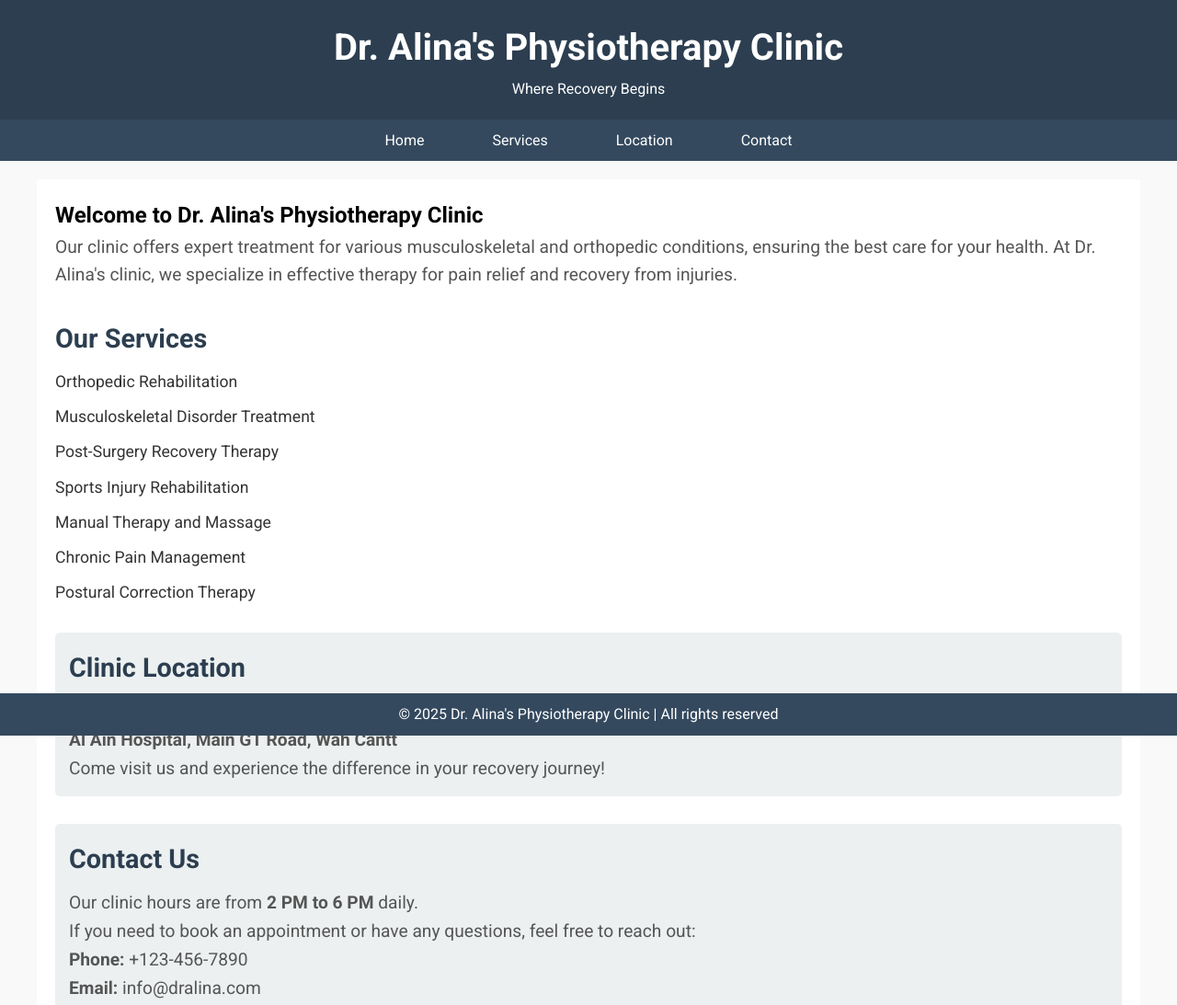
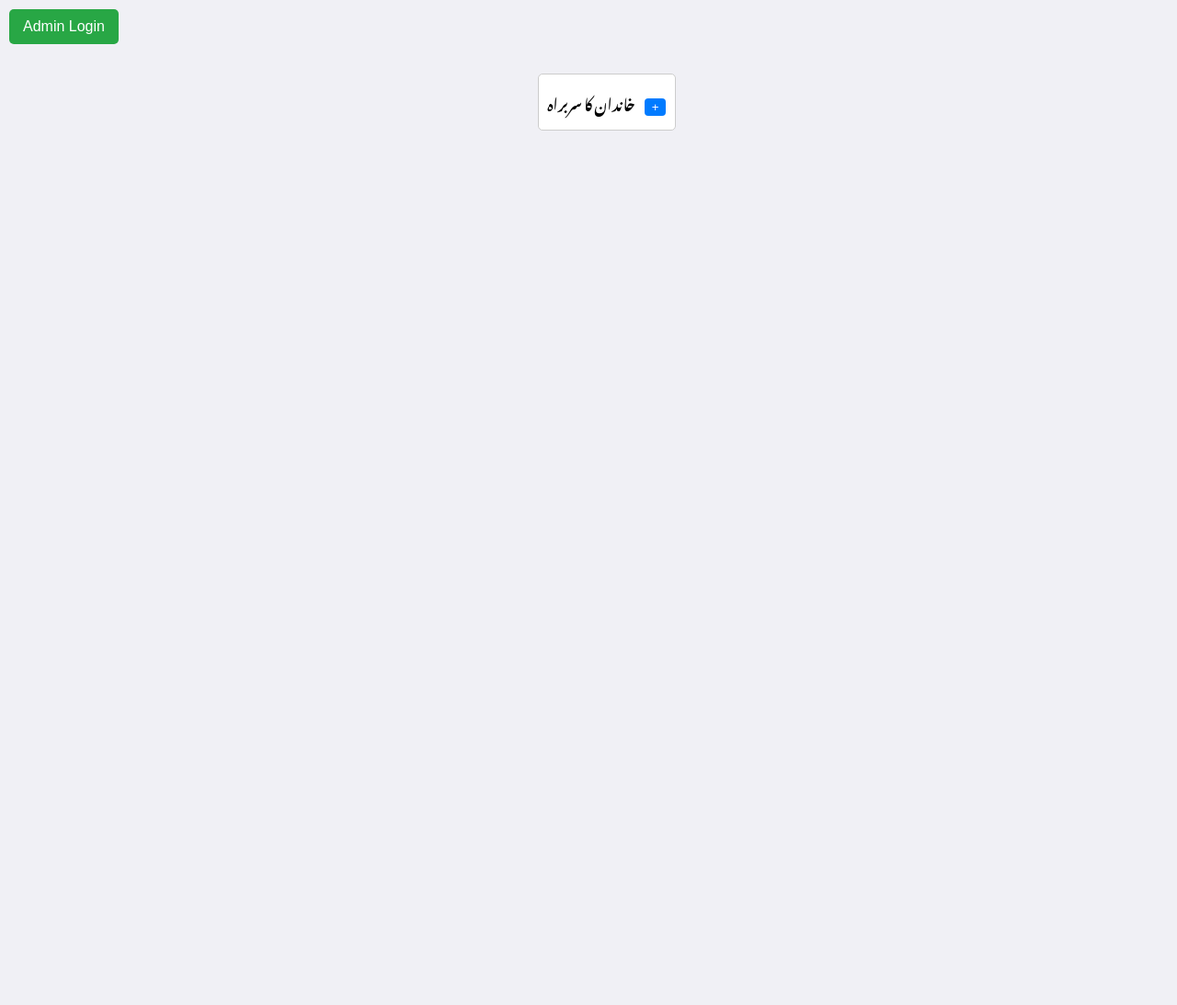
Before and after one commit to anzarjawad555/online-data-base, a plain HTML site: page index.html in a window 1280 px wide. Shown: the top 1093 px of the page at 92% size. After the commit the page ends 800 px from the top, so only its background shows below. Drawn offline with Linux system fonts and the light colour scheme; a web font is replaced by a local one.

Commit message:
Add files via upload

```diff
--- a/index.html
+++ b/index.html
@@ -1,159 +1,289 @@
 <!DOCTYPE html>
 <html lang="en">
 <head>
-  <meta charset="UTF-8">
-  <meta name="viewport" content="width=device-width, initial-scale=1.0">
-  <title>Dr. Alina's Physiotherapy Clinic</title>
-  <link href="https://fonts.googleapis.com/css2?family=Roboto:wght@400;700&display=swap" rel="stylesheet">
+  <meta charset="UTF-8" />
+  <meta name="viewport" content="width=device-width, initial-scale=1.0" />
+  <title>Modern Family Tree</title>
+  <link href="https://fonts.googleapis.com/css2?family=Noto+Nastaliq+Urdu&display=swap" rel="stylesheet">
   <style>
-    /* General Reset */
-    * {
+    body {
+      font-family: 'Noto Nastaliq Urdu', serif;
       margin: 0;
       padding: 0;
-      box-sizing: border-box;
+      background: #f0f0f5;
     }
-
-    body {
-      font-family: 'Roboto', sans-serif;
-      line-height: 1.6;
-      background-color: #f9f9f9;
+    .tree ul {
+      padding-top: 20px; position: relative;
+      transition: all 0.5s;
+      display: flex; justify-content: center;
     }
-
-    header {
-      background-color: #2c3e50;
-      color: #fff;
-      text-align: center;
-      padding: 20px 0;
-    }
-
-    header h1 {
-      font-size: 2.5rem;
-    }
-
-    nav {
-      background-color: #34495e;
-      padding: 10px 0;
+    .tree li {
+      list-style-type: none;
+      position: relative;
+      padding: 20px 5px 0 5px;
       text-align: center;
     }
-
-    nav a {
-      color: #fff;
-      padding: 10px 20px;
-      text-decoration: none;
-      font-size: 1rem;
-      margin: 0 15px;
+    .tree li::before, .tree li::after {
+      content: '';
+      position: absolute;
+      top: 0; right: 50%;
+      border-top: 2px solid #ccc;
+      width: 50%; height: 20px;
     }
-
-    nav a:hover {
-      background-color: #16a085;
+    .tree li::after {
+      right: auto; left: 50%; border-left: 2px solid #ccc;
     }
-
-    .container {
-      max-width: 1200px;
-      margin: 20px auto;
-      padding: 20px;
-      background-color: #fff;
+    .tree li:only-child::before, .tree li:only-child::after {
+      display: none;
     }
-
-    .intro, .services, .location, .contact {
-      margin-bottom: 30px;
+    .tree li:only-child { padding-top: 0; }
+    .tree li > ul::before {
+      content: '';
+      position: absolute;
+      top: 0; left: 50%;
+      border-left: 2px solid #ccc;
+      width: 0; height: 20px;
     }
-
-    .services h2, .location h2, .contact h2 {
-      font-size: 1.8rem;
-      color: #2c3e50;
-      margin-bottom: 10px;
+    .tree li div {
+      border: 1px solid #ccc;
+      padding: 10px;
+      display: inline-block;
+      border-radius: 5px;
+      background: #fff;
+      position: relative;
     }
-
-    .intro p, .services ul, .location p, .contact p {
-      font-size: 1.2rem;
-      color: #555;
+    .toggle-btn {
+      cursor: pointer;
+      background: #007BFF;
+      color: white;
+      border: none;
+      padding: 2px 8px;
+      border-radius: 4px;
+      margin-left: 10px;
     }
-
-    .services ul {
-      list-style-type: none;
-      padding-left: 0;
+    .admin-panel {
+      position: fixed; top: 60px; left: 10px;
+      background: white; padding: 10px;
+      border: 1px solid #ccc;
+      border-radius: 5px;
+      display: none;
+      z-index: 1000;
     }
-
-    .services ul li {
-      margin: 10px 0;
-      font-size: 1.1rem;
-      color: #333;
+    #adminLogin {
+      position: fixed; top: 10px; left: 10px;
+      padding: 10px 15px;
+      background-color: #28a745;
+      color: white;
+      border: none;
+      border-radius: 5px;
+      font-size: 16px;
+      cursor: pointer;
+      z-index: 1000;
     }
-
-    .location, .contact {
-      background-color: #ecf0f1;
-      padding: 15px;
-      border-radius: 5px;
-    }
-
-    footer {
-      background-color: #34495e;
-      color: #fff;
-      text-align: center;
-      padding: 10px 0;
-      position: fixed;
-      width: 100%;
-      bottom: 0;
+    #familyTreeContainer {
+      margin-top: 60px;
     }
   </style>
 </head>
 <body>
+  <button id="adminLogin">Admin Login</button>
 
-  <header>
-    <h1>Dr. Alina's Physiotherapy Clinic</h1>
-    <p>Where Recovery Begins</p>
-  </header>
-
-  <nav>
-    <a href="#intro">Home</a>
-    <a href="#services">Services</a>
-    <a href="#location">Location</a>
-    <a href="#contact">Contact</a>
-  </nav>
-
-  <div class="container">
-    <!-- Intro Section -->
-    <section id="intro" class="intro">
-      <h2>Welcome to Dr. Alina's Physiotherapy Clinic</h2>
-      <p>Our clinic offers expert treatment for various musculoskeletal and orthopedic conditions, ensuring the best care for your health. At Dr. Alina's clinic, we specialize in effective therapy for pain relief and recovery from injuries.</p>
-    </section>
-
-    <!-- Services Section -->
-    <section id="services" class="services">
-      <h2>Our Services</h2>
-      <ul>
-        <li>Orthopedic Rehabilitation</li>
-        <li>Musculoskeletal Disorder Treatment</li>
-        <li>Post-Surgery Recovery Therapy</li>
-        <li>Sports Injury Rehabilitation</li>
-        <li>Manual Therapy and Massage</li>
-        <li>Chronic Pain Management</li>
-        <li>Postural Correction Therapy</li>
-      </ul>
-    </section>
-
-    <!-- Location Section -->
-    <section id="location" class="location">
-      <h2>Clinic Location</h2>
-      <p>Our clinic is located at:</p>
-      <p><strong>Al Ain Hospital, Main GT Road, Wah Cantt</strong></p>
-      <p>Come visit us and experience the difference in your recovery journey!</p>
-    </section>
-
-    <!-- Contact Section -->
-    <section id="contact" class="contact">
-      <h2>Contact Us</h2>
-      <p>Our clinic hours are from <strong>2 PM to 6 PM</strong> daily.</p>
-      <p>If you need to book an appointment or have any questions, feel free to reach out:</p>
-      <p><strong>Phone:</strong> +123-456-7890</p>
-      <p><strong>Email:</strong> info@dralina.com</p>
-    </section>
+  <div class="admin-panel" id="adminPanel">
+    <h3>Admin Panel</h3>
+    <label>Password: <input type="password" id="adminPassword" /></label>
+    <button onclick="loginAdmin()">Login</button>
+    <div id="adminActions" style="display:none;">
+      <button onclick="logoutAdmin()">Collapse Admin Panel</button>
+      <br><br>
+      <label>نام: <input type="text" id="nodeName"></label>
+      <br>
+      <label>اندراج کی جگہ:
+        <select id="insertPosition">
+          <option value="child">بچے کے طور پر</option>
+          <option value="sibling">بھائی/بہن کے طور پر</option>
+        </select>
+      </label>
+      <br>
+      <button onclick="addNode()">Add</button>
+      <button onclick="editNode()">Edit</button>
+      <button onclick="deleteNode()">Delete</button>
+      <br><br>
+      <button onclick="downloadTree()">Download JSON</button>
+      <input type="file" onchange="uploadTree(event)" />
+      <br><br>
+      <textarea id="manualJson" rows="10" cols="40" placeholder="Paste JSON data here"></textarea>
+      <br>
+      <button onclick="updateTreeFromTextarea()">Send Data to Tree</button>
+    </div>
   </div>
 
-  <footer>
-    <p>&copy; 2025 Dr. Alina's Physiotherapy Clinic | All rights reserved</p>
-  </footer>
+  <div class="tree" id="familyTreeContainer"></div>
 
+  <script>
+    let treeData = {
+      name: 'خاندان کا سربراہ',
+      children: []
+    };
+
+    let selectedNode = null;
+    let password = 'admin123';
+
+    function renderTree(data, container) {
+      container.innerHTML = '';
+      const rootUl = document.createElement('ul');
+      rootUl.appendChild(createNode(data));
+      container.appendChild(rootUl);
+    }
+
+    function createNode(data) {
+      const li = document.createElement('li');
+      const div = document.createElement('div');
+      div.textContent = data.name;
+      div.onclick = () => selectedNode = data;
+      const toggle = document.createElement('button');
+      toggle.textContent = data.children && data.children.length ? '-' : '+';
+      toggle.className = 'toggle-btn';
+      toggle.onclick = (e) => {
+        e.stopPropagation();
+        const ul = li.querySelector('ul');
+        if (ul) ul.style.display = ul.style.display === 'none' ? 'flex' : 'none';
+      };
+      div.appendChild(toggle);
+      li.appendChild(div);
+      if (data.children && data.children.length) {
+        const ul = document.createElement('ul');
+        ul.style.flexDirection = 'row';
+        for (const child of data.children) {
+          ul.appendChild(createNode(child));
+        }
+        li.appendChild(ul);
+      }
+      return li;
+    }
+
+    function addNode() {
+      const name = document.getElementById('nodeName').value.trim();
+      const position = document.getElementById('insertPosition').value;
+      if (!name) return alert('براہ کرم نام درج کریں');
+
+      const newNode = { name, children: [] };
+
+      if (!selectedNode && treeData.name === '' && treeData.children.length === 0) {
+        treeData = newNode;
+        renderTree(treeData, document.getElementById('familyTreeContainer'));
+        return;
+      }
+
+      if (!selectedNode) return alert('براہ کرم خاندان میں ایک رکن منتخب کریں تاکہ نیا بچہ یا بہن بھائی شامل ہو سکے۔');
+
+      if (position === 'child') {
+        if (!selectedNode.children) selectedNode.children = [];
+        selectedNode.children.push(newNode);
+      } else if (position === 'sibling') {
+        if (selectedNode === treeData) return alert('جڑ کے لئے بہن بھائی شامل نہیں ہو سکتے');
+        function addSibling(obj, target) {
+          if (!obj.children) return false;
+          const index = obj.children.indexOf(target);
+          if (index !== -1) {
+            obj.children.splice(index + 1, 0, newNode);
+            return true;
+          }
+          for (let child of obj.children) {
+            if (addSibling(child, target)) return true;
+          }
+          return false;
+        }
+        addSibling(treeData, selectedNode);
+      }
+      renderTree(treeData, document.getElementById('familyTreeContainer'));
+    }
+
+    function editNode() {
+      if (selectedNode) {
+        const newName = prompt('نیا نام درج کریں', selectedNode.name);
+        if (newName) {
+          selectedNode.name = newName;
+          renderTree(treeData, document.getElementById('familyTreeContainer'));
+        }
+      }
+    }
+
+    function deleteNode() {
+      function findAndDelete(obj, target) {
+        if (!obj.children) return false;
+        const index = obj.children.indexOf(target);
+        if (index > -1) {
+          obj.children.splice(index, 1);
+          return true;
+        }
+        for (const child of obj.children) {
+          if (findAndDelete(child, target)) return true;
+        }
+        return false;
+      }
+      if (selectedNode && selectedNode !== treeData) {
+        findAndDelete(treeData, selectedNode);
+        selectedNode = null;
+        renderTree(treeData, document.getElementById('familyTreeContainer'));
+      }
+    }
+
+    function downloadTree() {
+      const dataStr = 'data:text/json;charset=utf-8,' + encodeURIComponent(JSON.stringify(treeData));
+      const downloadAnchorNode = document.createElement('a');
+      downloadAnchorNode.setAttribute('href', dataStr);
+      downloadAnchorNode.setAttribute('download', 'family_tree.json');
+      document.body.appendChild(downloadAnchorNode);
+      downloadAnchorNode.click();
+      downloadAnchorNode.remove();
+    }
+
+    function uploadTree(event) {
+      const reader = new FileReader();
+      reader.onload = function(e) {
+        try {
+          treeData = JSON.parse(e.target.result);
+          renderTree(treeData, document.getElementById('familyTreeContainer'));
+        } catch (err) {
+          alert('غلط JSON فائل');
+        }
+      };
+      reader.readAsText(event.target.files[0]);
+    }
+
+    function loginAdmin() {
+      const input = document.getElementById('adminPassword').value;
+      if (input === password) {
+        document.getElementById('adminActions').style.display = 'block';
+        alert('لاگ ان کامیاب ہوا');
+      } else {
+        alert('غلط پاسورڈ');
+      }
+    }
+
+    function logoutAdmin() {
+      document.getElementById('adminActions').style.display = 'none';
+      document.getElementById('adminPassword').value = '';
+    }
+
+    function updateTreeFromTextarea() {
+      const textarea = document.getElementById('manualJson');
+      try {
+        const newData = JSON.parse(textarea.value);
+        treeData = newData;
+        renderTree(treeData, document.getElementById('familyTreeContainer'));
+        alert('ڈیٹا اپ ڈیٹ ہو گیا');
+      } catch (e) {
+        alert('درست JSON درج کریں');
+      }
+    }
+
+    document.getElementById('adminLogin').onclick = () => {
+      const panel = document.getElementById('adminPanel');
+      panel.style.display = panel.style.display === 'none' ? 'block' : 'block';
+    };
+
+    renderTree(treeData, document.getElementById('familyTreeContainer'));
+  </script>
 </body>
 </html>
```
